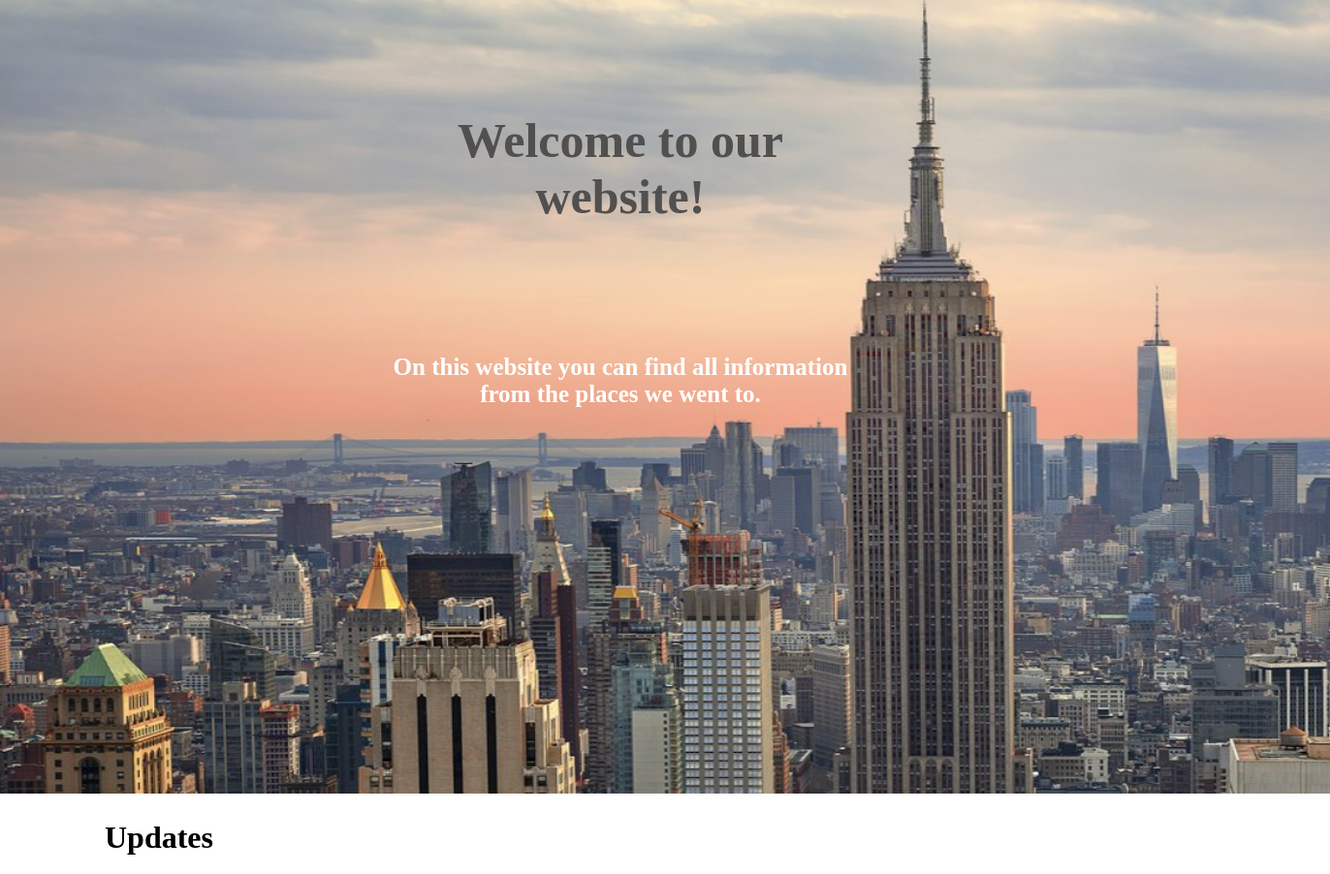
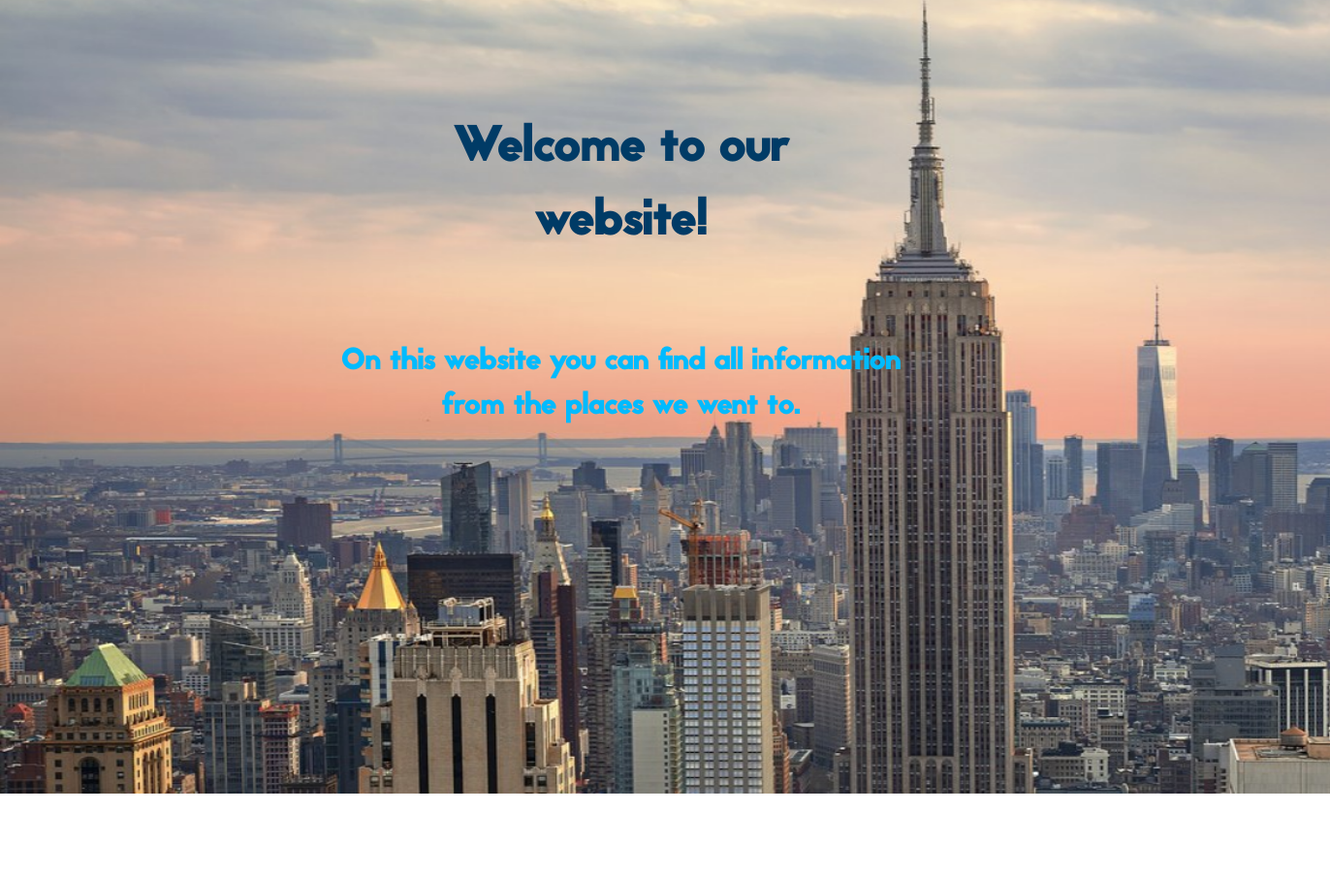
Before and after one commit to JulianCodeH/vacationblogwebsite, a plain HTML site: page index.html in a window 1280 px wide. Shown: the part 118-1020 px from the top of the page at 97% size, 1372 px wide, since content can reach past the window. Drawn offline with Linux system fonts and the light colour scheme.

Commit message:
Add files via upload

```diff
--- a/css/style-index.css
+++ b/css/style-index.css
@@ -1,3 +1,8 @@
+@font-face {
+font-family: "Jaapokki-Regular";
+src: url(../fonts/Jaapokki-Regular.otf);
+}
+
 header {
 	background-color: darkblue;
 	position: fixed;
@@ -10,12 +15,11 @@ header {
 
 body {
 	overflow-x: hidden;
-	overflow-y: scroll;
 }
 
 footer {
 	position: absolute;
-	bottom: -300px;
+	bottom: -800px;
 	left: 0px;
 	right: 0px;
 	height: 50px;
@@ -113,31 +117,53 @@ footer {
 	position: relative;
 	font-size: 50px;
 	top: 200px;
-	color: #524f4f;
+	color: #003b66;
 	z-index: 0;
+	font-family: "Jaapokki-Regular";
 }
 
 #text-home {
-	font-size: 25px;
-	color: white;
+	font-size: 30px;
+	color: #00bbff;
 	position: relative;
-	top: 300px;
+	top: 250px;
 	z-index: 0;
+	font-family: "Jaapokki-Regular";
 }
 
 
 /* Updates */
 
 #updates {
+	position: absolute;
+	height: 400px;
+}
 
+#title-figure {
+	position: absolute;
+	width: 27px;
+	height: 17px;
+	top: 700px;
+	left: 100px;
+	color: #256ad9;
 }
 
 #title-updates {
-	position: relative;
-	top: 700px;
+	position: absolute;
 	left: 100px;
+	top: 690px;
+	font-size: 40px;
+	font-weight: bolder;
+	color: #256ad9;
 }
 
-#title-updates {
-
+#updates-newyork-image-clickable {
+	height: 200px;
+	width: 300px;
+	position: relative;
+	top: 800px;
+	left: 150px;
+	border: groove;
+	border-width: 5px;
+	border-color: black;
 }
```
